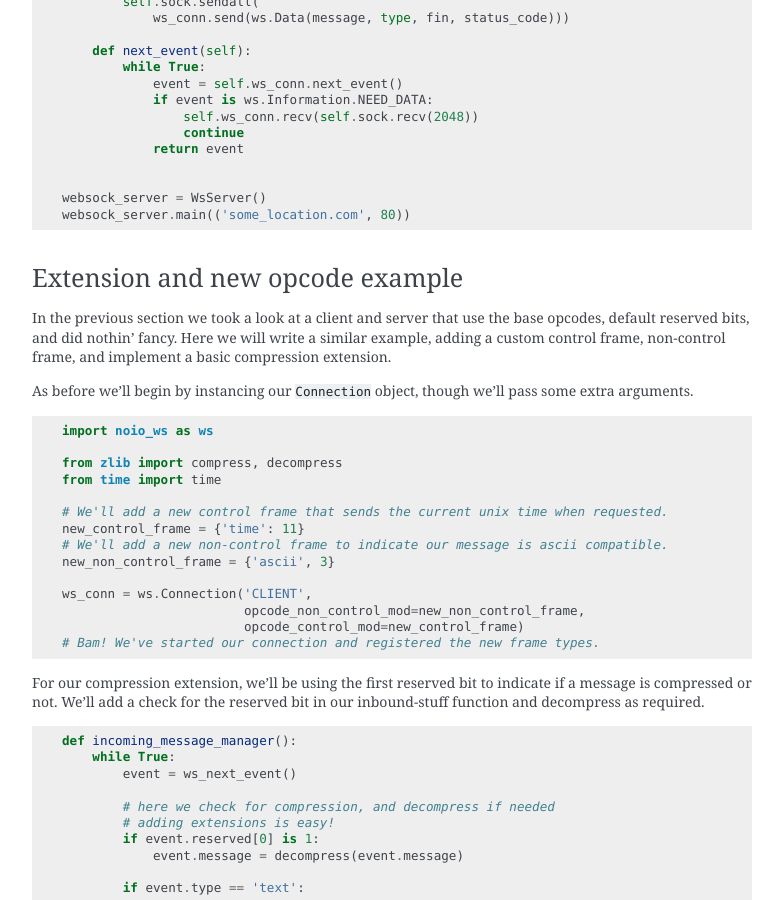
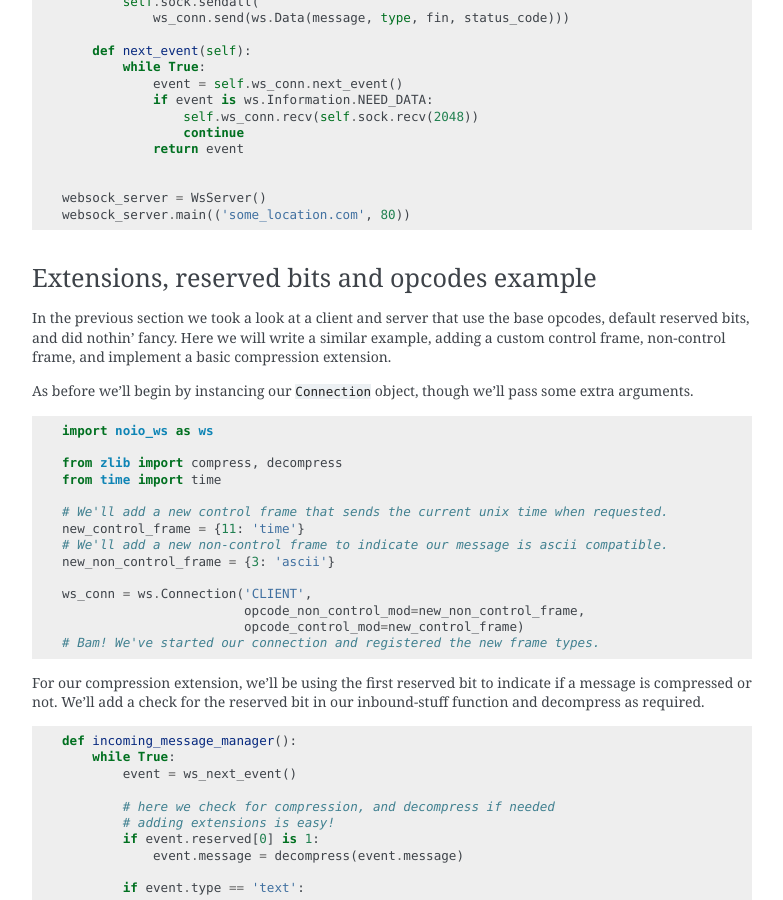
Before and after one commit to theelous3/noio_ws, a Sphinx documentation site: the page built from docs/source/using_noio_ws.rst, in a window 1280 px wide and 900 px high, scrolled down 3698 px. Shown: the whole window, without its empty margins (358-1141 px from the left). Built offline with Sphinx 7.4.7, drawn with Linux system fonts in a browser that asks for light colours; some of the changed text lies outside the part shown.

Commit message:
switched expected positions of opcode modification dict key/value pairs

```diff
--- a/docs/source/api.rst
+++ b/docs/source/api.rst
@@ -9,8 +9,8 @@ _____________________
     The connection object which acts as a middle man between your application logic and your network io.
 
     :param str role: Either ``'CLIENT'`` or ``'SERVER'`` used to set the Connection 's role.
-    :param dict opcode_non_control_mod: For example ``{'latin-1': 3}``. This adds extensibility for non-control frames. Valid ints are 3-7.
-    :param dict opcode_control_mod: For example ``{'compare': 11}``. This adds extensibility for control frames. Vaid ints are 11-15.
+    :param dict opcode_non_control_mod: For example ``{3: 'latin-1'}``. This adds extensibility for non-control frames. Valid ints are 3-7.
+    :param dict opcode_control_mod: For example ``{11: 'compare'}``. This adds extensibility for control frames. Vaid ints are 11-15.
 
     .. py:method:: send(self, data)
 
--- a/docs/source/index.rst
+++ b/docs/source/index.rst
@@ -12,7 +12,6 @@ _________
    overview_of_websockets
    using_noio_ws
    api
-
 
 
 What is noio_ws?
--- a/docs/source/using_noio_ws.rst
+++ b/docs/source/using_noio_ws.rst
@@ -211,8 +211,8 @@ And here is an example server ::
     websock_server = WsServer()
     websock_server.main(('some_location.com', 80))
 
-Extension and new opcode example
-________________________________
+Extensions, reserved bits and opcodes example
+_____________________________________________
 
 In the previous section we took a look at a client and server that use the base opcodes, default reserved bits, and did nothin' fancy. Here we will write a similar example, adding a custom control frame, non-control frame, and implement a basic compression extension.
 
@@ -224,9 +224,9 @@ As before we'll begin by instancing our ``Connection`` object, though we'll pass
     from time import time
 
     # We'll add a new control frame that sends the current unix time when requested.
-    new_control_frame = {'time': 11}
+    new_control_frame = {11: 'time'}
     # We'll add a new non-control frame to indicate our message is ascii compatible.
-    new_non_control_frame = {'ascii', 3}
+    new_non_control_frame = {3: 'ascii'}
 
     ws_conn = ws.Connection('CLIENT',
                             opcode_non_control_mod=new_non_control_frame,
@@ -298,8 +298,8 @@ Here's the new client example in full: ::
 
             self.ws_conn = ws.Connection(
                 'CLIENT',
-                opcode_non_control_mod={'ascii', 3},
-                opcode_control_mod={'time': 11})
+                opcode_non_control_mod={3: 'ascii'},
+                opcode_control_mod={11: 'time'})
 
         def main(self, location):
             self.sock.connect(location)
--- a/setup.py
+++ b/setup.py
@@ -7,7 +7,7 @@ setup(
     description='noio_ws - sans-io websockets',
     long_description='A sans-io python implementation of the websocket protocol',
     license='MIT',
-    version='0.0.1',
+    version='0.0.2',
     author='Mark Jameson - aka theelous3',
     url='https://github.com/theelous3/noio_ws',
     packages=['noio_ws'],
```
Also changed, not shown: 2 other files.
